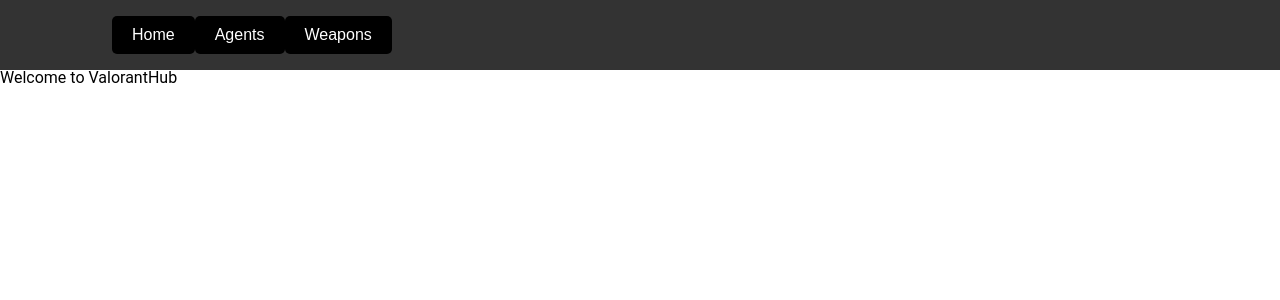
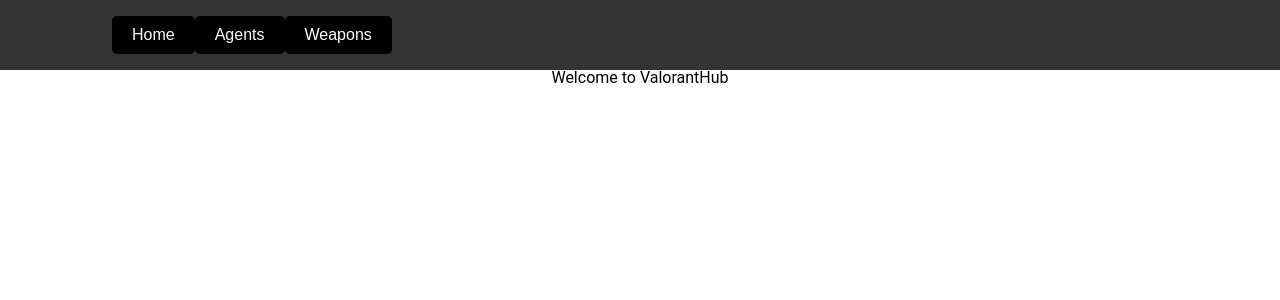
Before and after one commit to ferrarizaum/ValorantHub, a React (Create React App) app: page /#/ in a window 1280 px wide. Shown: the top 300 px of the page. Built offline with nearby package versions, Linux system fonts and the light colour scheme.

Commit message:
centering div

```diff
--- a/src/pages/Home.jsx
+++ b/src/pages/Home.jsx
@@ -5,7 +5,9 @@ const Home = () => {
   return (
     <>
       <Navbar />
-      <h1>Welcome to ValorantHub</h1>
+      <div style={{ display: "flex", justifyContent: "center" }}>
+        <h1>Welcome to ValorantHub</h1>
+      </div>
     </>
   );
 };
```
